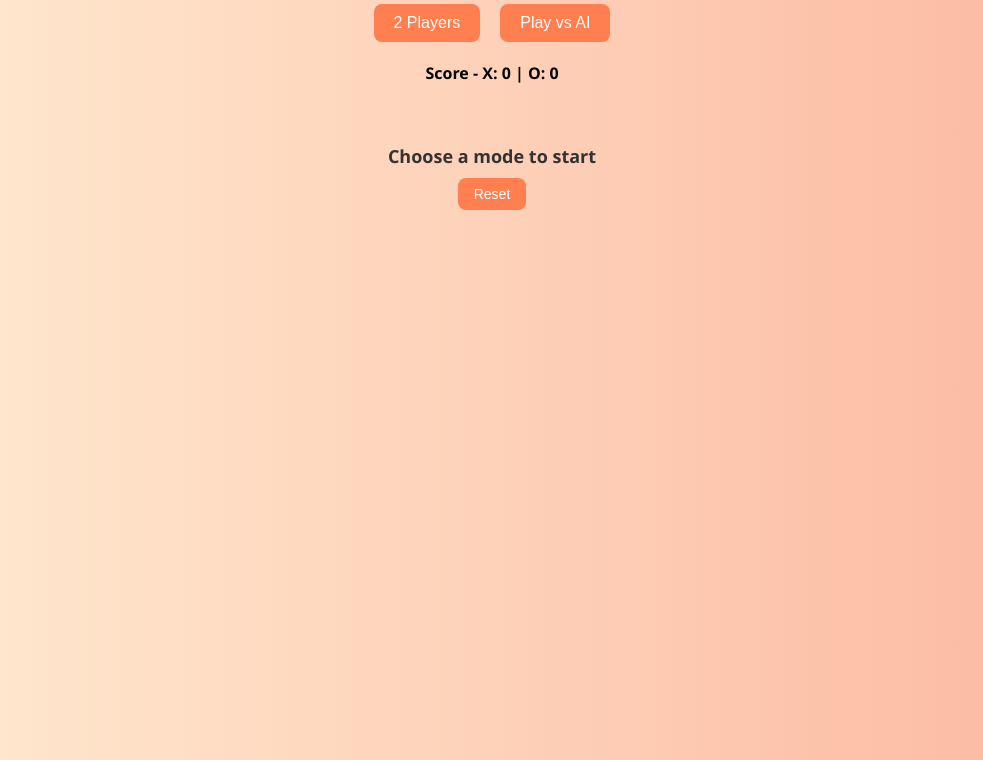
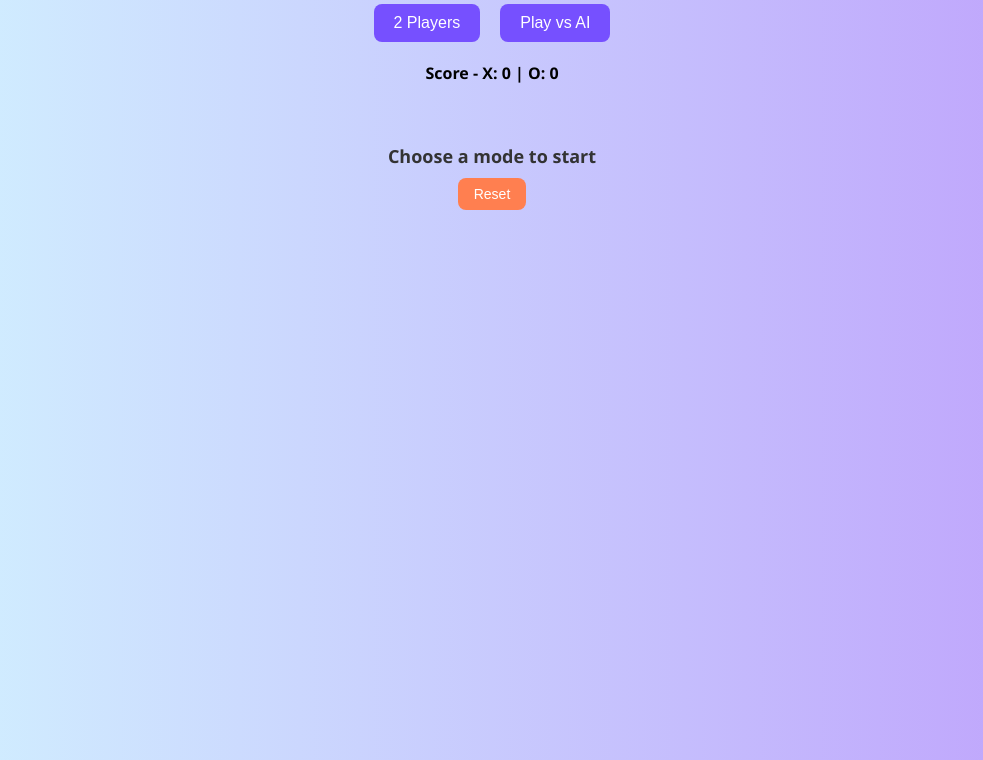
Before and after one commit to BlenDebebe/Prodigy_WD_03, a plain HTML site: page index.html in a window 1280 px wide. Shown: the part 120-880 px from the top of the page, without its empty margins (148-1131 px from the left). Drawn offline with Linux system fonts and the light colour scheme.

Commit message:
Style changed

```diff
--- a/style.css
+++ b/style.css
@@ -1,6 +1,6 @@
 body {
   font-family: 'Segoe UI', sans-serif;
-  background: linear-gradient(to right, #ffecd2, #fcb69f);
+  background: linear-gradient(to right, #d2f5ff, #be9ffc);
   margin: 0;
   padding: 40px 20px;
   min-height: 100vh;
@@ -30,7 +30,7 @@ h1 {
 .main-btn {
   padding: 10px 20px;
   font-size: 16px;
-  background-color: #ff7f50;
+  background-color: #7650ff;
   border: none;
   color: white;
   border-radius: 8px;
```
